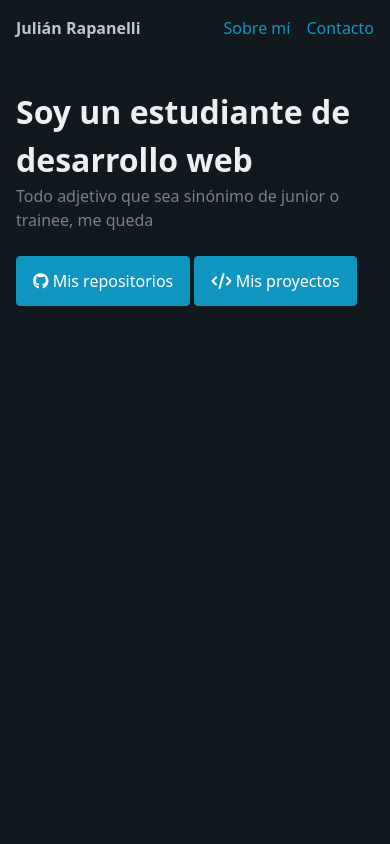
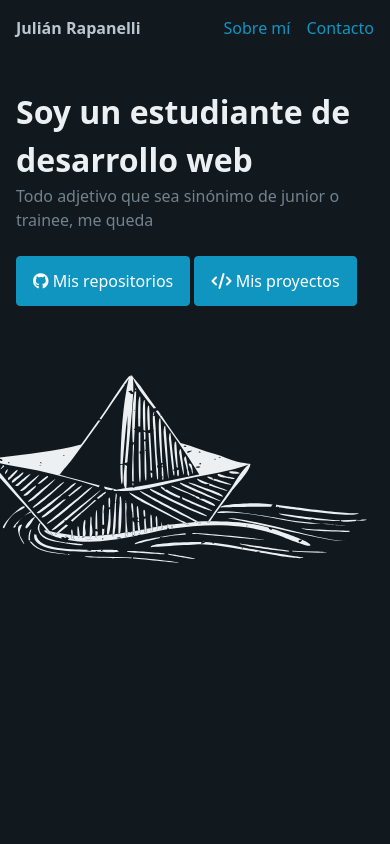
Before and after one commit to Julianrapanelli/Portfolio, a plain HTML site: page index.html in a window 390 px wide. Shown: the top 844 px of the page. Drawn offline with nearby package versions, Linux system fonts and the light colour scheme; files that its build step writes are made by us from their sources; files whose address does not match are found by name.

Commit message:
primer boceto lindo, falta responsive del svg faltan detalles

```diff
--- a/custom.css
+++ b/custom.css
@@ -20,3 +20,9 @@ footer{
     text-align: center;
     padding: 0;
 }
+#barquito{
+    height: 40vh;
+    position: absolute;
+    display: block;
+    right: 1rem;
+}
--- a/index.html
+++ b/index.html
@@ -10,6 +10,7 @@
     <title>Julián I. Rapanelli</title>
 </head>
 <body>
+        <!-- BARRA DE NAVEGACIÓN -->
         <nav id="navbar" class="container navbar">
             <ul>
                 <li class="contrast"><strong>Julián Rapanelli</strong></li>
@@ -19,11 +20,8 @@
                 <li><a id ="profile-link" href="#">Contacto</a></li>
             </ul>
         </nav>
+            <!-- INTRO -->
         <header class="container full-height">
-<!--             <label for="switch">
-                <input type="checkbox" role="switch" id="terms" name="terms" class="contrast switcher theme-switcher"></input>
-                Claro/oscuro
-            </label> -->
                 <hgroup>
                     <h1>Soy un estudiante de desarrollo web</h1>
                     <h2>Todo adjetivo que sea sinónimo de junior o trainee, me queda</h2>
@@ -36,8 +34,10 @@
                     <i class="fas fa-code"></i>
                     Mis proyectos
                 </a>
+                <img id="barquito" src="images/barquito2.svg" alt="imagen de un barquito de papel">
             </header>
-            <main>
+                <!-- CONTENIDO -->
+                <main>
                 <section id="projects" class="container">
                     <h3>
                         Dentro de lo poco que hice, voy a hacer lo mejor posible por <strong>mostrar</strong>
@@ -65,11 +65,9 @@
                     </footer>
                 </article>
                 </section>
-
+                <!-- FORMULARIO DE CONTACTO -->
                 <form class="container">
-                    <!-- Grid -->
                     <div class="grid">
-                        <!-- Markup example 1: input is inside label -->
                         <label for="nombre">
                             Nombre
                             <input type="text" id="nombre" name="nombre" placeholder="First name" required>
@@ -93,7 +91,7 @@
 
                     <button type="submit">Enviar</button>
                 </form>
-
+                <!-- FOOTER -->
             </main>
             <footer>
                 <p>&copy; Julián Ignacio Rapanelli. Todos los derechos reservados.</p>
```
Also changed, not shown: images/20295.jpg (added), images/barquito.svg (added), images/barquito2.svg (added).
